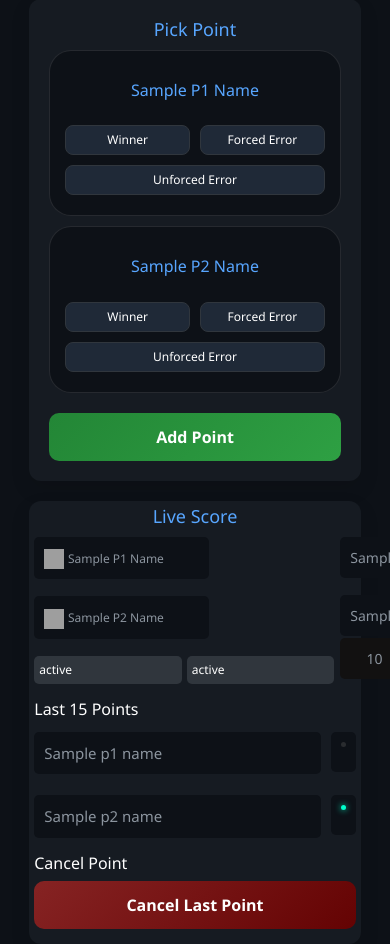
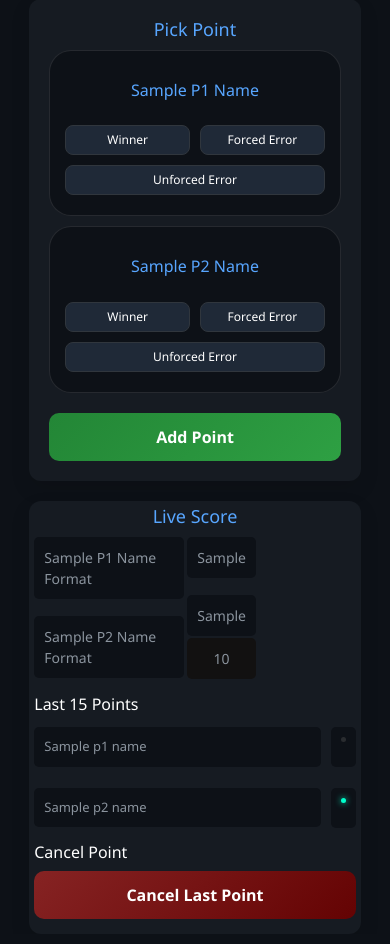
Before and after one commit to achmad-irfan/tennis-score-simulation-app, a Django app: template templates/index.html in a window 390 px wide, after a click on "Score"; the page is wider, and only the part inside the window is pictured. Shown: the part 128-1072 px from the top of that part. After the commit the page ends 1047 px from the top of that part, so only its background shows below. Run offline with Django 5.2, Linux system fonts and the light colour scheme; the template is opened without the code that fills it: most values are stand-ins (such as "Sample title", 1, 10 or a date in 2020); grey boxes marked "Sample" are stand-in pictures; some libraries are stand-ins or nearby versions; grey boxes are pictures that could not be loaded.

Commit message:
fix css mobbile

```diff
--- a/static/css/styles.css
+++ b/static/css/styles.css
@@ -205,6 +205,10 @@ table td:nth-child(3) {
 .name {
   display: flex;
   width: 300px;
+}
+
+.player_name_format {
+  display: none;
 }
 .name .status {
   display: flex;
@@ -1025,26 +1029,62 @@ table input:active {
     width: 50px;
     height: 50px;
   }
+  .livescore {
+    width: 100%;
+  }
 
   .dot {
     width: 5px;
     height: 5px;
   }
 
+  .name {
+    display: flex;
+    width: 150px;
+    margin-right: 0;
+  }
+
   .name p {
-    font-size: 12px;
-    width: 175px;
+    width: 100%;
+    font-size: 30px;
   }
   .name p .player_name {
-    font-size: 12px;
+    font-size: 11px;
+  }
+
+  .match .flag img {
+    display: none;
   }
   .serve-icon img {
-    width: 12px;
-    height: 12px;
+    width: 5px;
+    height: 5px;
   }
 
+  .player_name {
+    display: none;
+  }
+  .player_name_format {
+    display: inline;
+  }
+
+  .set_win {
+    display: none;
+  }
   .country {
     display: none;
+  }
+
+  .name .status {
+    flex-direction: column;
+    gap: 2px;
+    width: 100%;
+  }
+
+  .status_shot {
+    display: none;
+  }
+  .livescore {
+    gap: 2px;
   }
 
   .livescore > div:nth-child(2) {
@@ -1066,6 +1106,10 @@ table input:active {
   .shot_winner {
     display: flex;
     flex-direction: row;
+  }
+
+  .points {
+    background-color: #120049;
   }
 
   .points_dot {
@@ -1092,6 +1136,10 @@ table input:active {
     height: 20px;
   }
 
+  .player-points p {
+    font-size: 13px;
+  }
+
   #popup,
   #popup-server,
   #popup_alert {
--- a/templates/snippets/_score.html
+++ b/templates/snippets/_score.html
@@ -8,8 +8,8 @@
       <!-- Scoring -->
       {% include 'snippets/score_player.html' %} {% if not finish %}
       <div class="setside">
-        <p class="game">{{p1.set_win}}</p>
-        <p class="game">{{p2.set_win}}</p>
+        <p class="game set_win">{{p1.set_win}}</p>
+        <p class="game set_win">{{p2.set_win}}</p>
       </div>
       {% endif %} {% include 'snippets/game.html' %} {% if not is_tiebreak and not finish %}
       <div class="pointside">
--- a/templates/snippets/game.html
+++ b/templates/snippets/game.html
@@ -26,8 +26,8 @@
 <!-- Super Tiebreak -->
 {% if show_final_tb %}
       <div class="gameside">
-        <p class="game {% if set_winner.3 == "p1" %}winner{% endif %}">[{{p1.tiebreak_display_score.2}}]</p>
-        <p class="game {% if set_winner.3 == "p2" %}winner{% endif %}">[{{p2.tiebreak_display_score.2}}]</p>
+        <p class="points {% if set_winner.3 == "p1" %}winner{% endif %}">[{{p1.tiebreak_display_score.2}}]</p>
+        <p class="points {% if set_winner.3 == "p2" %}winner{% endif %}">[{{p2.tiebreak_display_score.2}}]</p>
         <p class="duration_point">{{duration_set3}}</p>
       </div>
  {% endif %}
--- a/templates/snippets/score_player.html
+++ b/templates/snippets/score_player.html
@@ -3,7 +3,7 @@
     <span class="flag">
       <img src="{{p1_profile.flag}}" alt="" />
     </span>
-    <span class="player_name">{{ p1_name|title}} </span><span class="country">({{p1_profile.country}})</span>
+    <span class="player_name">{{ p1_name|title}}</span> <span class="player_name_format">{{ p1_name_format|title}} <span class="country">({{p1_profile.country}})</span>
     <span class="serve-icon">
       {% if not finish %} {% if current_server == "p1" %}
       <img src="https://img.icons8.com/color/48/tennis-ball.png" alt="" />
@@ -14,7 +14,7 @@
     <span class="flag">
       <img src="{{p2_profile.flag}}" alt="" />
     </span>
-    <span class="player_name">{{ p2_name|title}} </span><span class="country">({{p2_profile.country}})</span>
+    <span class="player_name">{{ p2_name|title}}</span> <span class="player_name_format">{{ p2_name_format|title}}<span class="country">({{p2_profile.country}})</span>
     <span class="serve-icon">
       {% if not finish %} {% if current_server == "p2" %}
       <img src="https://img.icons8.com/color/48/tennis-ball.png" alt="" />
```
Also changed, not shown: TennisSkor/utils.py (+12 -0 lines), TennisSkor/views.py (+3 -5 lines).
